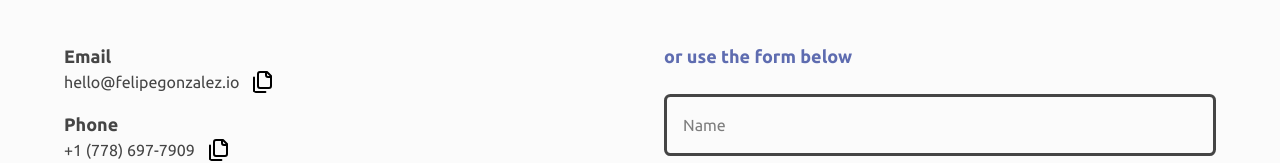
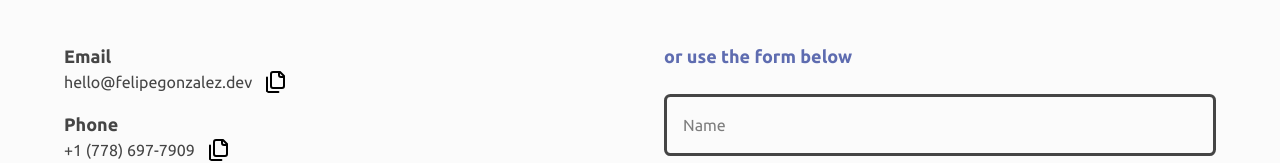
Before and after one commit to psyout/portfolio-app, a Next.js app: page /contact in a window 1280 px wide. Shown: the part 270-433 px from the top of the page. Built offline with nearby package versions, Linux system fonts and the light colour scheme.

Commit message:
update contac info as update domain for a .dev

```diff
--- a/app/contact/page.tsx
+++ b/app/contact/page.tsx
@@ -52,8 +52,8 @@ const Contact = () => {
             <div className='flex flex-col'>
               <h3 className='text text-lg font-bold'>Email</h3>
               <div className='flex gap-3'>
-                <Link className='text' href='mailto:hello@felipegonzalez.io'>
-                  hello@felipegonzalez.io
+                <Link className='text' href='mailto:hello@felipegonzalez.dev'>
+                  hello@felipegonzalez.dev
                 </Link>
                 {copied === 'hello@felipegonzalez.io' ? (
                   <CircleCheck
```
